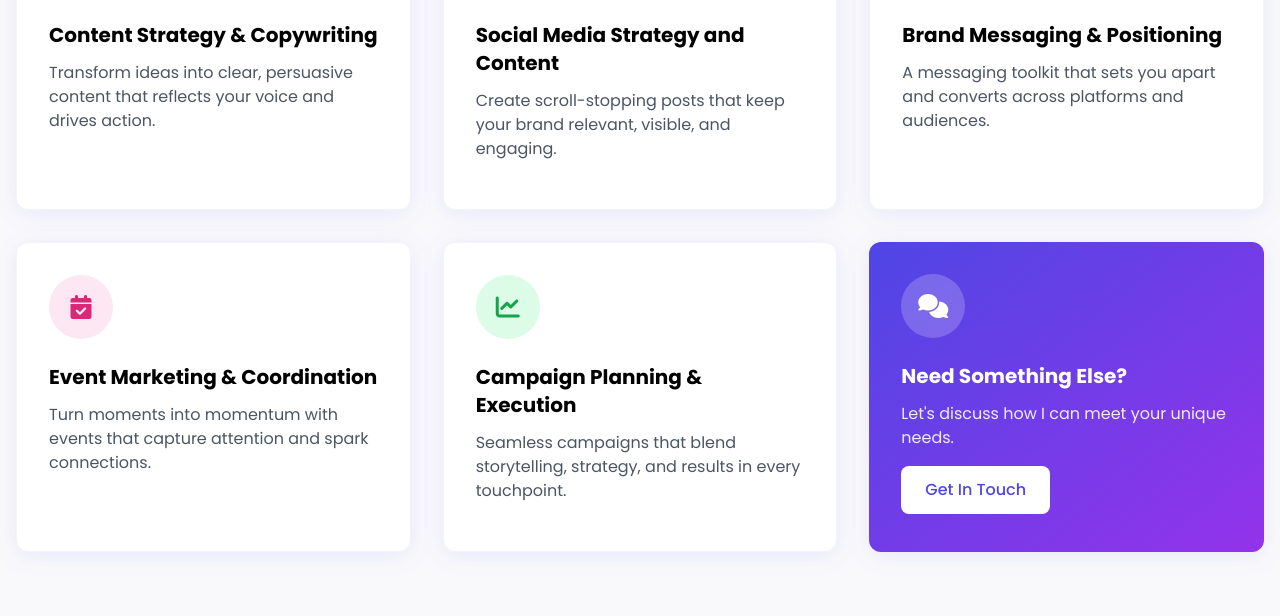
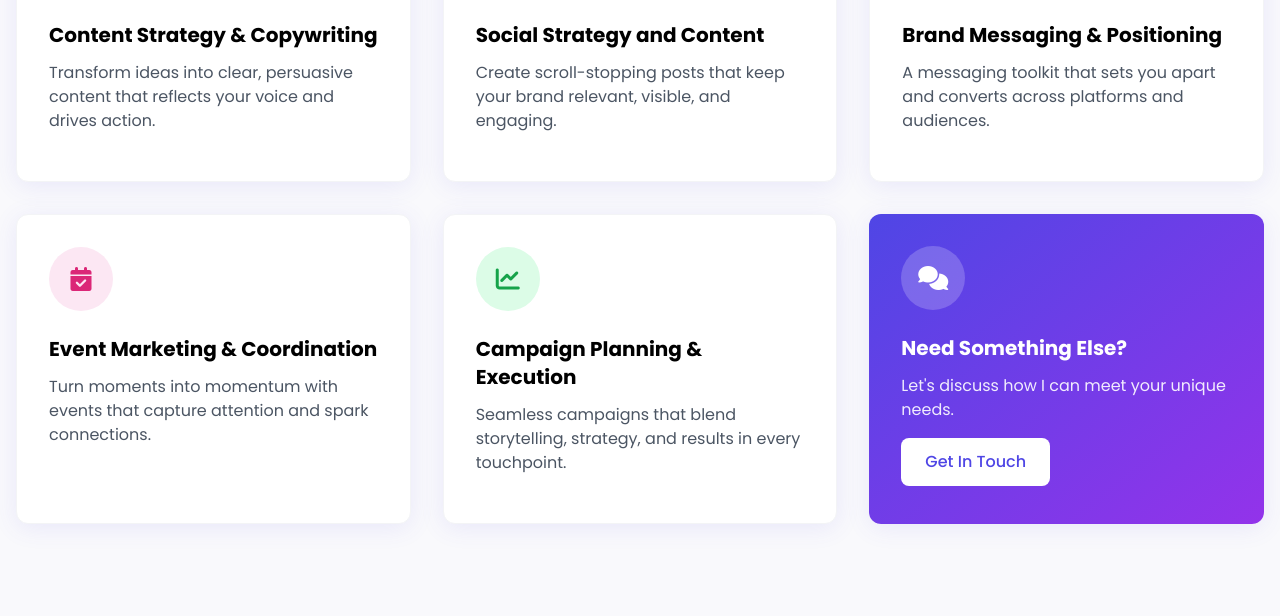
Before and after one commit to TeslaCadena/services, a plain HTML site: page index.html in a window 1280 px wide. Shown: the part 240-856 px from the top of the page. After the commit the page ends 828 px from the top, so only its background shows below. Drawn offline with nearby package versions, Linux system fonts and the light colour scheme.

Commit message:
removing media from social header

```diff
--- a/index.html
+++ b/index.html
@@ -49,7 +49,7 @@
         <div class="service-icon bg-purple-100 text-purple-600 w-16 h-16 rounded-full flex items-center justify-center mb-6">
           <i class="fab fa-instagram text-2xl"></i>
         </div>
-        <h3 class="text-xl font-bold mb-3">Social Media Strategy and Content</h3>
+        <h3 class="text-xl font-bold mb-3">Social Strategy and Content</h3>
         <p class="text-gray-600 mb-4">Create scroll-stopping posts that keep your brand relevant, visible, and engaging.</p>
       </div>
 
```
